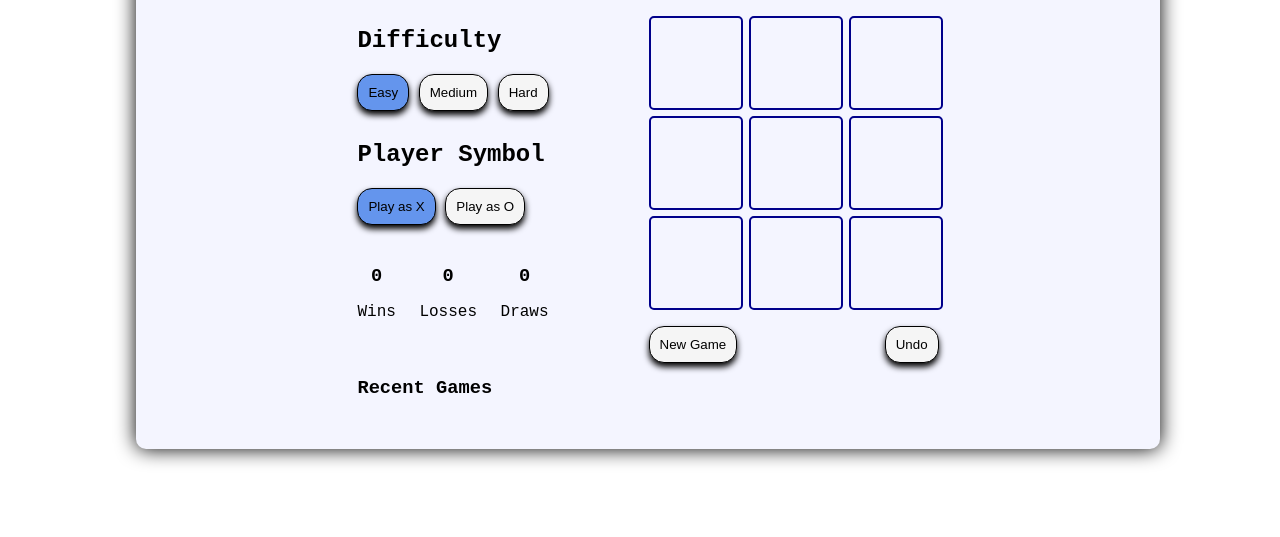
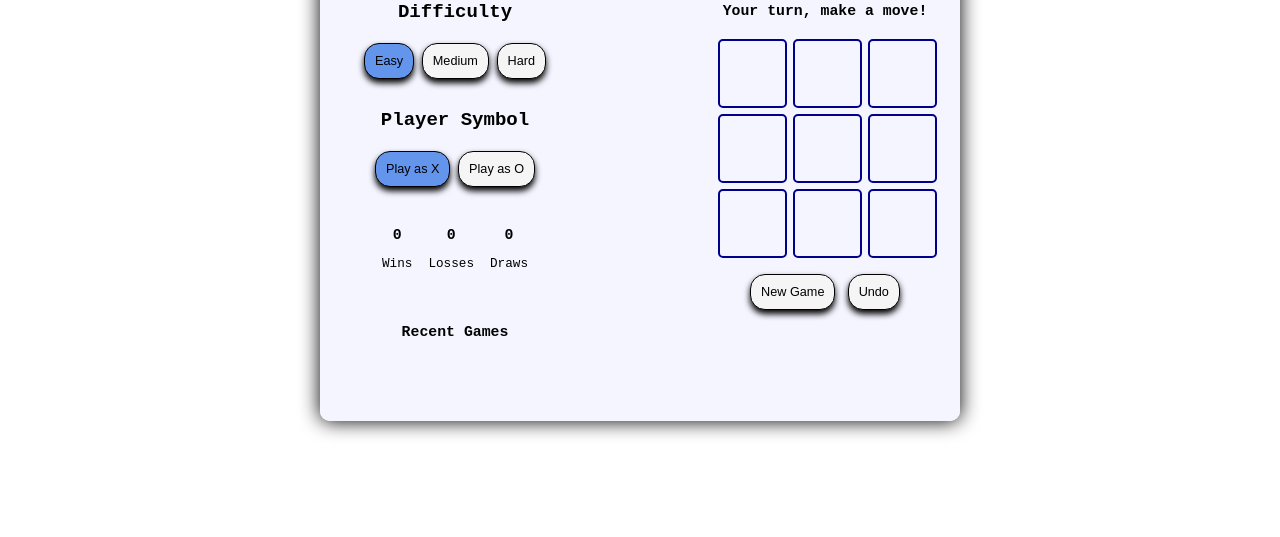
Before and after one commit to danieelgohh/ai-tictactoe, a plain HTML site: page index.html in a window 1280 px wide. Shown: the part 279-816 px from the top of the page. Drawn offline with Linux system fonts and the light colour scheme.

Commit message:
Added responsiveness and resizing

```diff
--- a/index.html
+++ b/index.html
@@ -6,8 +6,8 @@
   <link rel="stylesheet" type="text/css" href="tictactoe.css">
   <script src="tictactoe.js" defer></script>
 </head>
-<body>
-  <div id="gameBoard">
+<body class="hide-scrollbar">
+  <div id="gameBoard" class="hide-scrollbar">
     <div id="resultModal" class="modal">
       <div class="modal-content">
         <div class="modal-header">
@@ -27,9 +27,9 @@
       <h3>Challenge the Unbeatable Opponent</h3>
     </div>
 
-    <div id="game">
-      <div id="settings">
-        <h3 class="headerText">Game Settings</h3>
+    <div id="game" class="hide-scrollbar">
+      <div id="settings" class="pageScroll">
+        <h1 class="headerText">Game Settings</h1>
         <h2>Difficulty</h2>
         <div id="difficulty">
           <button id="easy">Easy</button>
@@ -64,7 +64,7 @@
         </div>
       </div>
 
-      <div id="playingField">
+      <div id="playingField" class="pageScroll">
         <div id="gameDisplay">
           <h3 id="gameStatus" class="headerText"></h3>
         </div>
--- a/tictactoe.css
+++ b/tictactoe.css
@@ -1,3 +1,13 @@
+:root {
+  --step--2: clamp(0.7813rem, 0.7775rem + 0.0188vw, 0.8rem);
+  --step--1: clamp(0.9375rem, 0.925rem + 0.0625vw, 1rem);
+  --step-0: clamp(1.125rem, 1.1rem + 0.125vw, 1.25rem);
+  --step-1: clamp(1.35rem, 1.3075rem + 0.2125vw, 1.5625rem);
+  --step-2: clamp(1.62rem, 1.5534rem + 0.3331vw, 1.9531rem);
+  --step-3: clamp(1.944rem, 1.8445rem + 0.4974vw, 2.4414rem);
+  --step-4: clamp(2.3328rem, 2.189rem + 0.719vw, 3.0518rem);
+  --step-5: clamp(2.7994rem, 2.5963rem + 1.0153vw, 3.8147rem);
+}
 body {
   font-family: 'Courier New', Courier, monospace;
   display: flex;
@@ -6,6 +16,12 @@ body {
   align-items: center;
   height: 100vh;
   width: 100vw;
+  margin: 0;
+  font-size: var(--step--2);
+  overflow: hidden;
+}
+.hide-scrollbar::-webkit-scrollbar {
+  display: none;
 }
 h2 {
   margin: 0;
@@ -26,24 +42,24 @@ button {
   transition-duration: 0.4s;
   box-shadow: 0px 4px 6px 0px black;
   border: 0.2px solid;
+  font-size: var(--step--2);
 }
 button:hover {
   background-color: cornflowerblue;
 }
 #gameBoard {
-  height: 640px;
-  width: 80%;
-  display: flex;
-  flex-direction: column;
+  height: 90vh;
+  width: 90vw;
+  display: grid;
+  grid-template: 10% 90% / 100%;
   justify-content: center;
   border-radius: 10px;
   box-shadow: 0px 0px 20px black;
   margin-bottom: 0px;
   background-color: #f4f5ff;
+  overflow-y: scroll;
 }
 #introduction {
-  width: 100%;
-  height: 30%;
   border-radius: 10px 10px 0 0;
   display: flex;
   flex-direction: column;
@@ -52,30 +68,37 @@ button:hover {
   gap: 10px;
   background-color: cornflowerblue;
   margin-bottom: 0px;
+  width: 100%;
 }
 #game {
-  display: flex;
-  justify-content: center;
-  gap: 100px;
+  display: grid;
+  grid-template: 100% 100% / 100%;
   margin-bottom: 0px;
   border-radius: 10px;
-  padding-top: 10px;
+  overflow-y: scroll;
+  scroll-snap-type: y mandatory;
+  justify-content: center;
+  align-items: center;
   height: 100%;
 }
 #results {
   display: flex;
+  flex-direction: row;
   justify-content: space-between;
   margin-top: 10px;
+  width: 60%;
 }
 #grid {
   display: grid;
-  grid-template: 90px 90px 90px / 90px 90px 90px;
+  grid-template: repeat(3, 75px) / repeat(3, 75px);
+  justify-content: center;
   gap: 10px;
   padding-bottom: 10px;
 }
 #gameControls {
   display: flex;
-  justify-content: space-between;
+  justify-content: space-around;
+  width: 60%;
 }
 #symbol {
   margin-bottom: 10px;
@@ -84,12 +107,18 @@ button:hover {
   gap: 20px;
   display: flex;
   flex-direction: column;
+  align-items: center;
   justify-content: center;
+  scroll-snap-align: start;
+  height: 100%;
 }
 #playingField {
   display: flex;
   flex-direction: column;
-  justify-content: flex-start;
+  justify-content: center;
+  width: 100%;
+  align-items: center;
+  height: 100%;
 }
 #gameDisplay {
   display: flex;
@@ -108,6 +137,7 @@ button:hover {
 .box {
   display: flex;
   justify-content: center;
+  align-items: center;
   border: 2px solid darkblue;
   border-radius: 5px;
   cursor: pointer;
@@ -123,8 +153,8 @@ button:hover {
   z-index: 1;
   left: 0;
   top: 0;
-  width: 100%;
-  height: 100%;
+  width: 100vw;
+  height: 100vh;
   overflow: auto;
   background-color: rgb(0, 0, 0);
   background-color: rgba(0, 0 , 0, 0.4);
@@ -140,12 +170,16 @@ button:hover {
   display: flex;
   flex-direction: column;
   position: relative;
+  top: 50%;
+  left: 50%;
+  transform: translate(-50%, -50%);
   align-items: center;
   background-color: #fefefe;
-  margin: 15% auto;
+  margin: 0;
   padding: 20px;
   border: 1px solid #888;
-  width: 30%;
+  width: 70vw;
+  border-radius: 5px;
 }
 .close {
   position: absolute;
@@ -164,7 +198,7 @@ button:hover {
 }
 .occupied {
   display: flex;
-  font-size: 95px;
+  font-size: var(--step-5);
 }
 .highlight {
   background-color: greenyellow;
@@ -173,3 +207,67 @@ button:hover {
   margin-top: 10px;
   margin-bottom: 10px;
 }
+.pageScroll {
+  scroll-snap-align: start;
+  box-sizing: border-box;
+}
+
+@media (min-height: 700px) {
+  #gameBoard {
+    height: 75vh;
+  }
+}
+@media (min-width: 380px) {
+  #results {
+    justify-content: space-around;
+  }
+}
+@media (min-width: 480px) {
+  .modal-content {
+    width: 60vw;
+  }
+  #grid {
+    grid-template: repeat(3, 90px) / repeat(3, 90px);
+  }
+}
+@media (min-width: 768px) {
+  #game {
+    display: flex;
+    justify-content: center;
+    gap: 100px;
+    margin-bottom: 0px;
+    border-radius: 10px;
+    padding-top: 10px;
+    height: 100%;
+    width: 100%;
+    scroll-snap-type: none;
+  }
+  #settings {
+    width: 100%;
+  }
+  #gameBoard {
+    width: 80vh;
+    grid-template: 10% 90% / 80vh;
+  }
+  #grid {
+    grid-template: 65px 65px 65px / 65px 65px 65px;
+  }
+  .modal-content {
+    width: 40vw;
+  }
+}
+@media (min-width: 1024px) {
+  .modal-content {
+    width: 30vw;
+  }
+}
+@media (min-width: 1280px) {
+  .modal-content {
+    width: 25vw;
+  }
+}
+@media (min-width: 1440px) {
+  .modal-content {
+    width: 20vw;
+  }
+}
--- a/tictactoe.js
+++ b/tictactoe.js
@@ -97,9 +97,6 @@ function checkFinalWinner() {
       return set;
     }
   }
-
-
-
   return null;
 }
 
```
